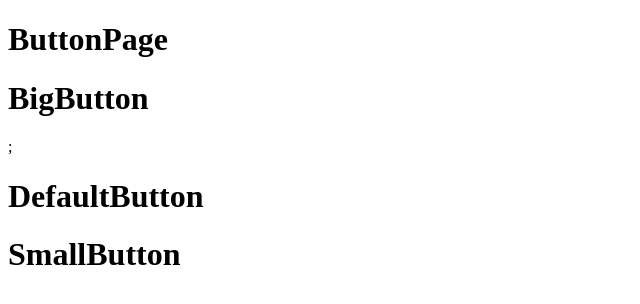
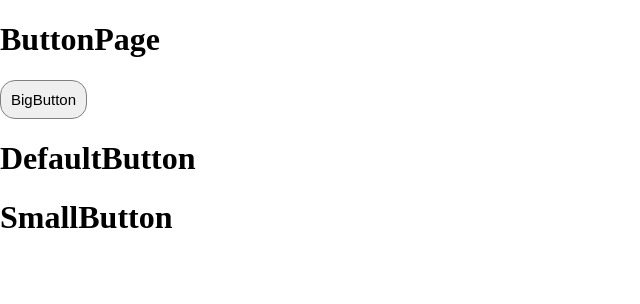
Before and after one commit to Oizys18/MangoBox, a React (Create React App) app in the folder mangobox/: page /buttons in a window 1280 px wide. Shown: the top 304 px of the page, without its empty margins (0-640 px from the left). Built offline with nearby package versions, Linux system fonts and the light colour scheme.

Commit message:
Add styled_components, ts support

```diff
--- a/mangobox/src/App.tsx
+++ b/mangobox/src/App.tsx
@@ -4,18 +4,28 @@ import Hello from "./components/Hello";
 import Welcome from "./components/Welcome";
 import Bye from "./components/Bye";
 import ButtonPage from "./components/ButtonPage";
+import styled from "styled-components"
 
 function App() {
   return (
-    <div className="App">
+    <Wrapper className="App">
       <header className="App-header">
         <Route exact path="/" component={Welcome} />
         <Route exact path="/hello" component={Hello} />
         <Route exact path="/bye" component={Bye} />
         <Route exact path="/buttons" component={ButtonPage} />
       </header>
-    </div>
+    </Wrapper>
   );
 }
 
 export default withRouter(App);
+
+const Wrapper = styled.div`
+  position:absolute;
+  top:0;
+  left:0;
+  height:100vh;
+  width:100vw;
+  background-color:#FFFFFF;
+`
--- a/mangobox/src/components/ButtonPage.tsx
+++ b/mangobox/src/components/ButtonPage.tsx
@@ -2,11 +2,11 @@ import React, { Component } from "react";
 import BigButton from "./common/button/BigButton";
 import DefaultButton from "./common/button/DefaultButton";
 import SmallButton from "./common/button/SmallButton";
-
+import styled from "styled-components"
 class ButtonPage extends Component {
   render() {
     return (
-      <div>
+      <Wrapper>
         <h1>ButtonPage</h1>
         <div>
           <BigButton></BigButton>
@@ -17,8 +17,12 @@ class ButtonPage extends Component {
         <div>
           <SmallButton></SmallButton>
         </div>
-      </div>
+      </Wrapper>
     );
   }
 }
 export default ButtonPage;
+
+const Wrapper = styled.div`
+`
+const Container = styled.div``
--- a/mangobox/src/components/common/button/BigButton.tsx
+++ b/mangobox/src/components/common/button/BigButton.tsx
@@ -1,12 +1,21 @@
 import React, { Component } from "react";
-
-class BigButton extends Component {
+import styled from "styled-components";
+type ContentState = {
+  text: string;
+};
+class BigButton extends Component<{}, ContentState> {
   render() {
-    return (
-      <div>
-        <h1>BigButton</h1>;
-      </div>
-    );
+    return <BButton>BigButton</BButton>;
   }
 }
 export default BigButton;
+
+const BButton = styled.button`
+  border: 1px solid grey;
+  border-radius: 15px;
+  padding: 10px;
+  font-size: 15px;
+  & :active {
+    display: none;
+  }
+`;
```
Also changed, not shown: mangobox/package.json (+7 -2 lines), 2 other files (tests, documents, lock files or other folders).
